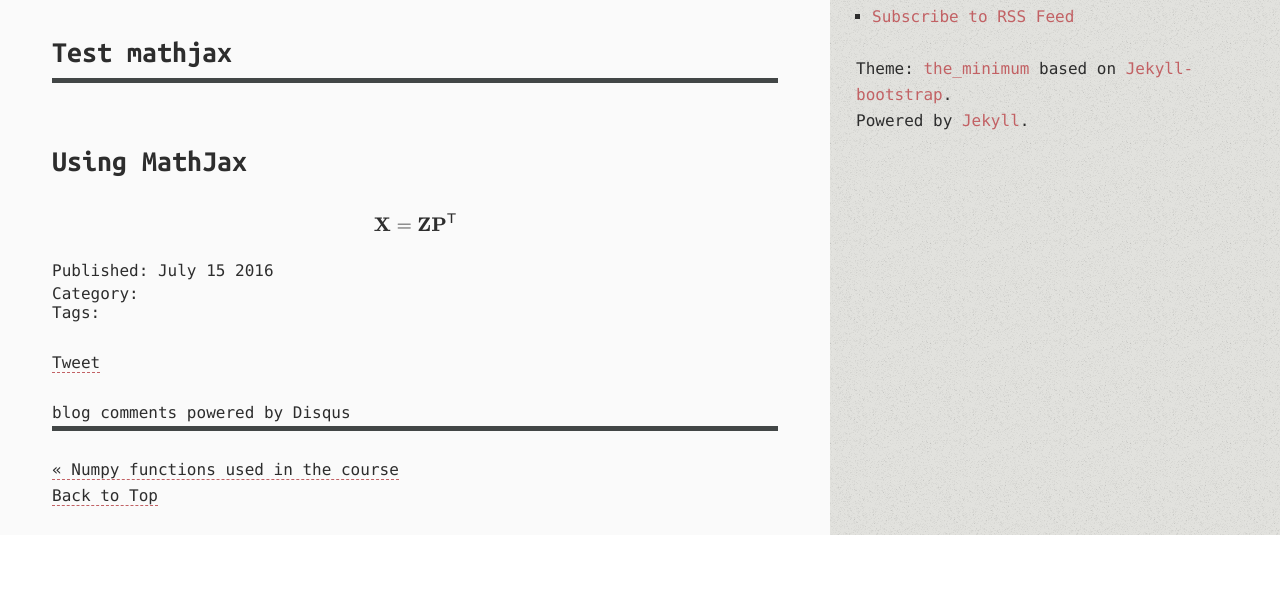
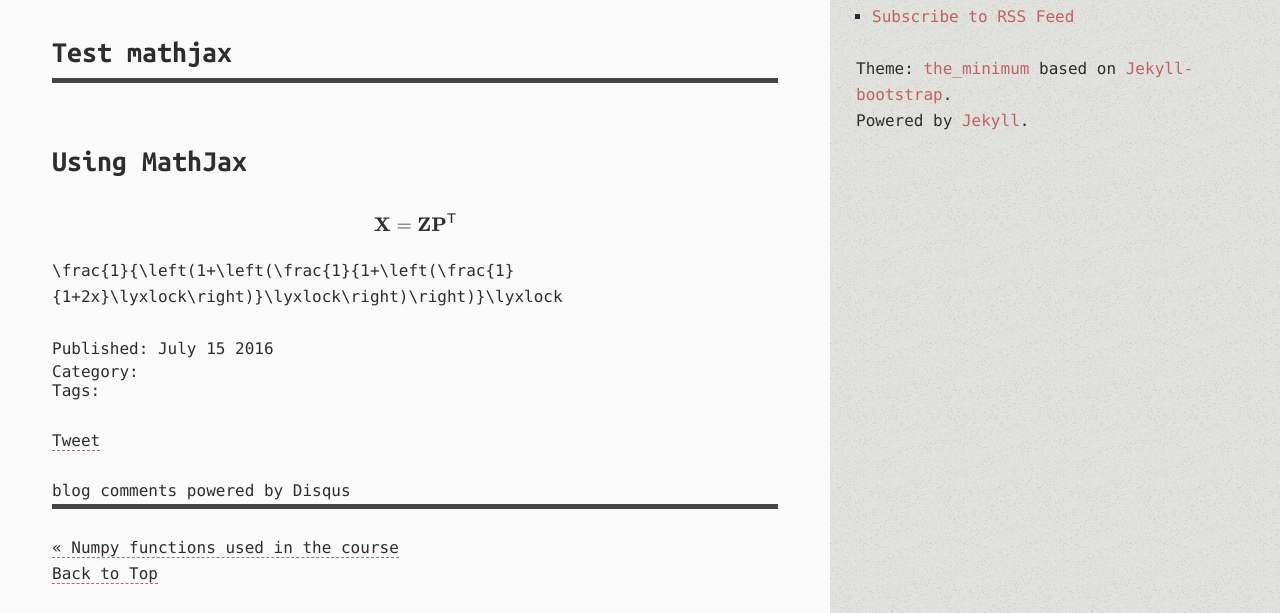
Before and after one commit to BrianPin/brianpin.github.io, a Jekyll site: the page built from _posts/2016-07-15-initial-mathjax-test.markdown, in a window 1280 px wide. Shown: the part 330-943 px from the top of the page. Built offline with Jekyll 4.4.1, drawn with Linux system fonts in a browser that asks for light colours; Markdown is read by kramdown in place of the engine named in the settings; formulas are drawn with MathJax 3; comment, search, counter and statistics services are not loaded; before the commit the page ends 900 px from its top, so only the background shows below that.

Commit message:
Mathjax test

```diff
--- a/_posts/2016-07-15-initial-mathjax-test.markdown
+++ b/_posts/2016-07-15-initial-mathjax-test.markdown
@@ -8,3 +8,5 @@
 # Using MathJax
 
 \\[ \mathbf{X} = \mathbf{Z} \mathbf{P^\mathsf{T}} \\]
+
+\frac{1}{\left(1+\left(\frac{1}{1+\left(\frac{1}{1+2x}\lyxlock\right)}\lyxlock\right)\right)}\lyxlock
```
